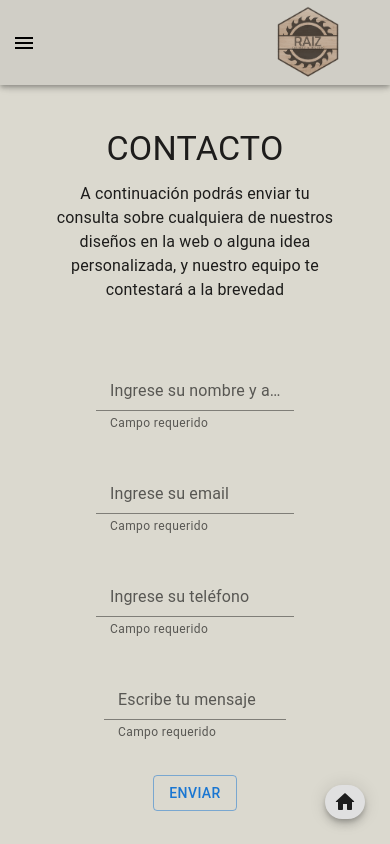
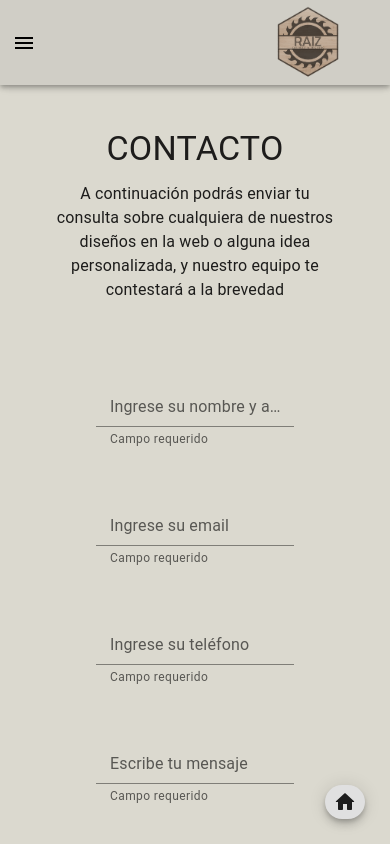
Before and after one commit to Jcruzcorti/raizcarpinteria, a Next.js app: page /contacto in a window 390 px wide. Shown: the top 844 px of the page. Built offline with nearby package versions, Linux system fonts and the light colour scheme.

Commit message:
Test to see if the width of the form adapts correctly to the mobile version

```diff
--- a/components/contactForm/ContactForm.jsx
+++ b/components/contactForm/ContactForm.jsx
@@ -154,22 +154,22 @@ function ContactForm() {
 
 <div data-aos="flip-left" className={styles.divContactForm} >
     <form action="" ref={form} onSubmit={sendEmail} >
-        <Grid container spacing={2} justifyContent='center' gap={2} my={0} >
-                <Grid md={6} item={true}>
+        <Grid container spacing={4} justifyContent='center' gap={2} my={0} >
+                <Grid md={6} xs={12} item={true}>
                     <FormControl fullWidth >
                         <InputLabel htmlFor="my-input" >Ingrese su nombre y apellido</InputLabel>
                         <Input id="my-input" aria-describedby="my-helper-text" onChange={handleChange} type="text" name='name' />
                         <FormHelperText id="my-helper-text">Campo requerido</FormHelperText>
                     </FormControl>
                 </Grid>
-                <Grid md={6} item={true}>
+                <Grid md={6} xs={12} item={true}>
                     <FormControl fullWidth>
                         <InputLabel htmlFor="my-input">Ingrese su email </InputLabel>
                         <Input id="my-inputc" aria-describedby="my-helper-textc" onChange={handleChange} type="email" name='email' />
                         <FormHelperText id="my-helper-textc">Campo requerido</FormHelperText>
                     </FormControl>
                 </Grid>
-                <Grid md={6} item={true}>
+                <Grid md={6} xs={12} item={true}>
                     <FormControl fullWidth>
                         <InputLabel htmlFor="my-input">Ingrese su teléfono </InputLabel>
                         <Input id="my-inputt" aria-describedby="my-helper-textt" onChange={handleChange} type="phone" name='phone'/>
@@ -177,7 +177,7 @@ function ContactForm() {
                     </FormControl>
                 </Grid>
 
-                <Grid md={6} item={true}>
+                <Grid md={6} xs={12} item={true}>
                     <FormControl fullWidth>
                     <InputLabel htmlFor="my-input">Escribe tu mensaje </InputLabel>
                         <Input id="my-inputa" aria-describedby="my-helper-texta" multiline onChange={handleChange} type="text" name='mensaje' />
@@ -185,7 +185,7 @@ function ContactForm() {
                     </FormControl>
                 </Grid>
 
-                <Grid md={6} item={true}>
+                <Grid md={6} xs={12} item={true}>
                     <Button variant="outlined" type='submit'>Enviar</Button>
                 </Grid>
 
--- a/styles/Home.module.css
+++ b/styles/Home.module.css
@@ -12,9 +12,10 @@
   flex-direction: column;
   justify-content: space-between;
   align-items: center;
-  padding: 6rem;
+  padding: 2rem;
   min-height: 100vh;
   background-color: #dbd9cf;
+
 
 }
 .main2 {
@@ -311,6 +312,7 @@ color: #c6a88b;
       padding: 6rem;
       min-height: 100vh;
 
+
     }
     .main2 {
       display: flex;
@@ -584,8 +586,10 @@ color: #c6a88b;
       padding: 5px;
       font-size: 16px;
     }
+/*
+    .divContactForm{
 
-
+    } */
 
     .footer {
       display: flex;
```
